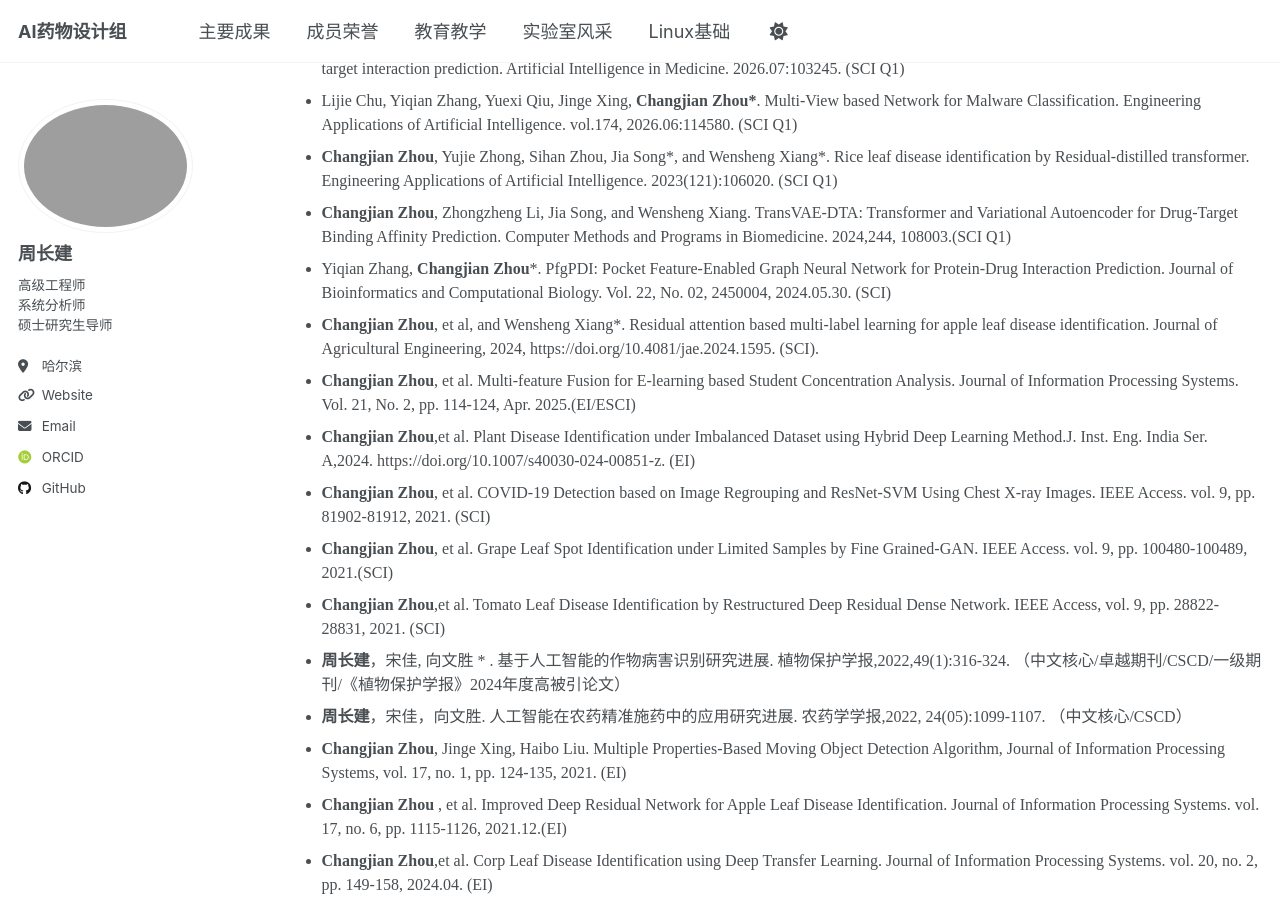
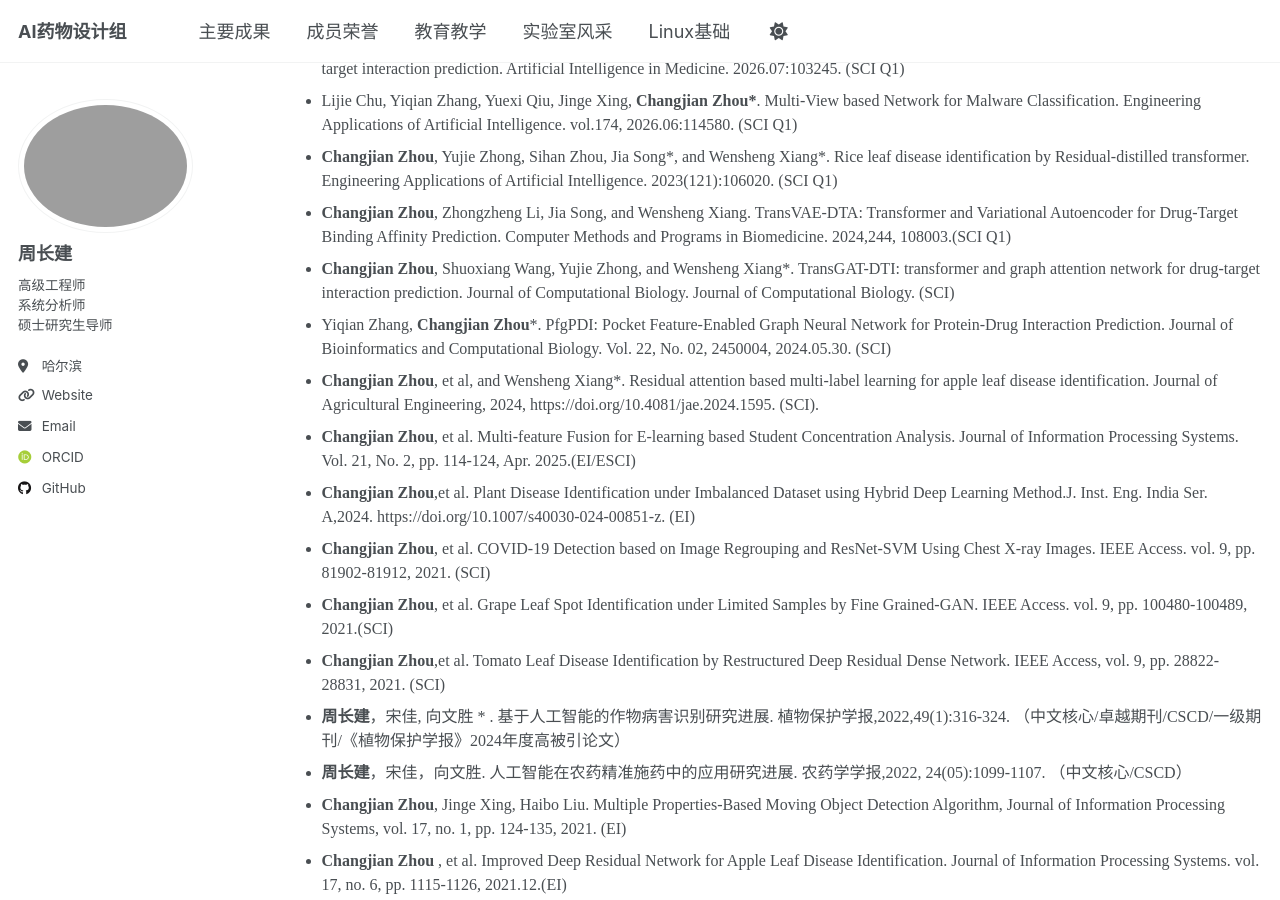
Before and after one commit to HPC-NEAU/zhoucj, a Jekyll site: the page built from _pages/publications.md, in a window 1280 px wide and 900 px high, scrolled down 1104 px. Built offline with Jekyll 4.4.1, drawn with Linux system fonts in a browser that asks for light colours; some web fonts are replaced.

Commit message:
Update publications.md

```diff
--- a/_pages/publications.md
+++ b/_pages/publications.md
@@ -49,6 +49,7 @@ redirect_from:
 	<li> Lijie Chu, Yiqian Zhang, Yuexi Qiu, Jinge Xing, <b>Changjian Zhou*</b>. Multi-View based Network for Malware Classification. Engineering Applications of Artificial Intelligence. vol.174, 2026.06:114580. (SCI Q1)</li>
 	<li> <b>Changjian Zhou</b>, Yujie Zhong, Sihan Zhou, Jia Song*, and Wensheng Xiang*. Rice leaf disease identification by Residual-distilled transformer. Engineering Applications of Artificial Intelligence. 2023(121):106020. (SCI Q1)</li>
 	<li><b>Changjian Zhou</b>, Zhongzheng Li, Jia Song, and Wensheng Xiang. TransVAE-DTA: Transformer and Variational Autoencoder for Drug-Target Binding Affinity Prediction. Computer Methods and Programs in Biomedicine. 2024,244, 108003.(SCI Q1)</li>
+	<li> <b>Changjian Zhou</b>, Shuoxiang Wang, Yujie Zhong, and Wensheng Xiang*. TransGAT-DTI: transformer and graph attention network for drug-target interaction prediction. Journal of Computational Biology. Journal of Computational Biology. (SCI)</li>
 	<li> Yiqian Zhang, <b>Changjian Zhou</b>*. PfgPDI: Pocket Feature-Enabled Graph Neural Network for Protein-Drug Interaction Prediction. Journal of Bioinformatics and Computational Biology. Vol. 22, No. 02, 2450004, 2024.05.30. (SCI) </li>
 	<li> <b>Changjian Zhou</b>, et al, and Wensheng Xiang*. Residual attention based multi-label learning for apple leaf disease identification. Journal of Agricultural Engineering, 2024, https://doi.org/10.4081/jae.2024.1595. (SCI). </li>
  	<li> <b>Changjian Zhou</b>, et al. Multi-feature Fusion for E-learning based Student Concentration Analysis. Journal of Information Processing Systems. Vol. 21, No. 2, pp. 114-124, Apr. 2025.(EI/ESCI) </li>
```
